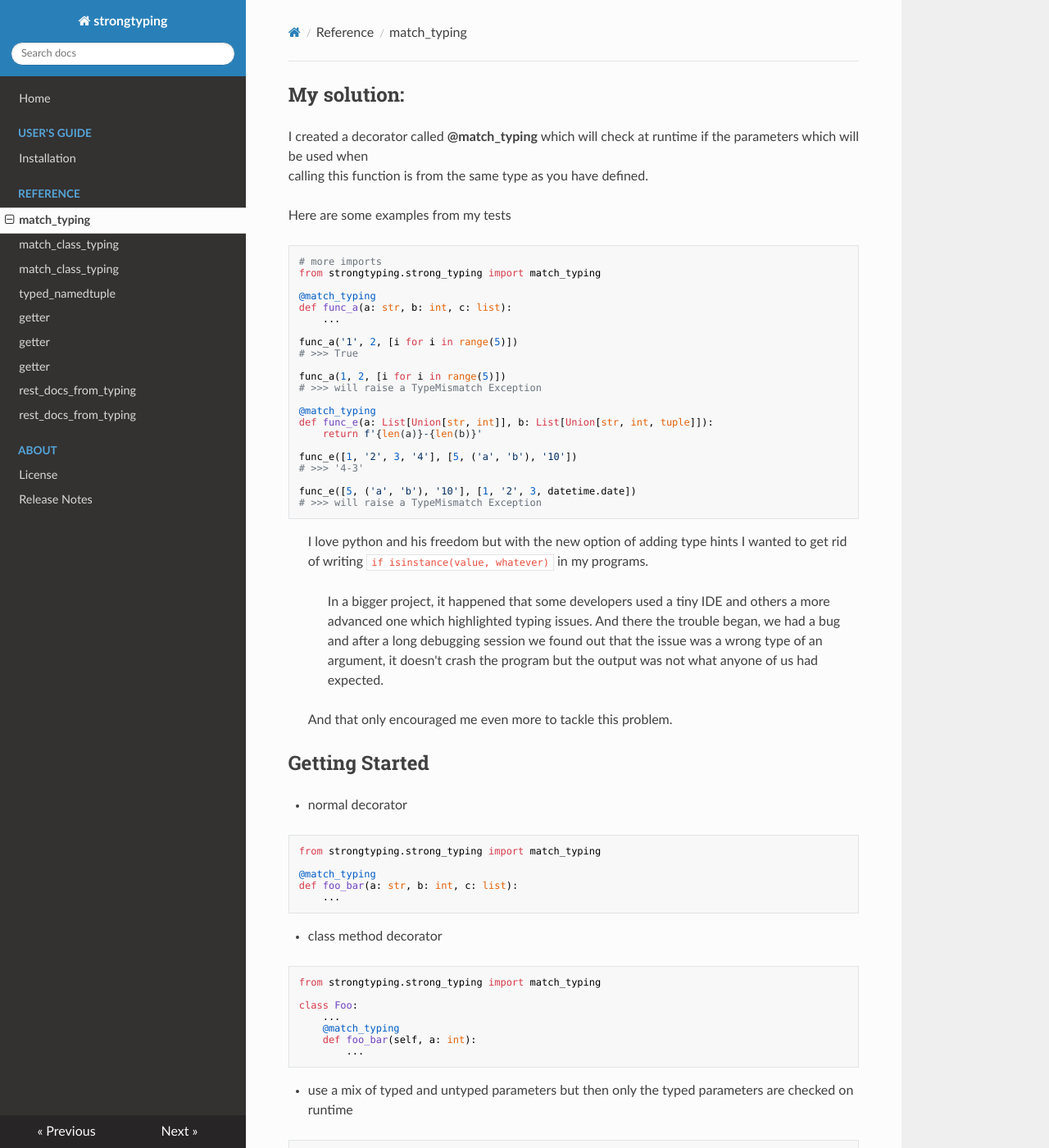
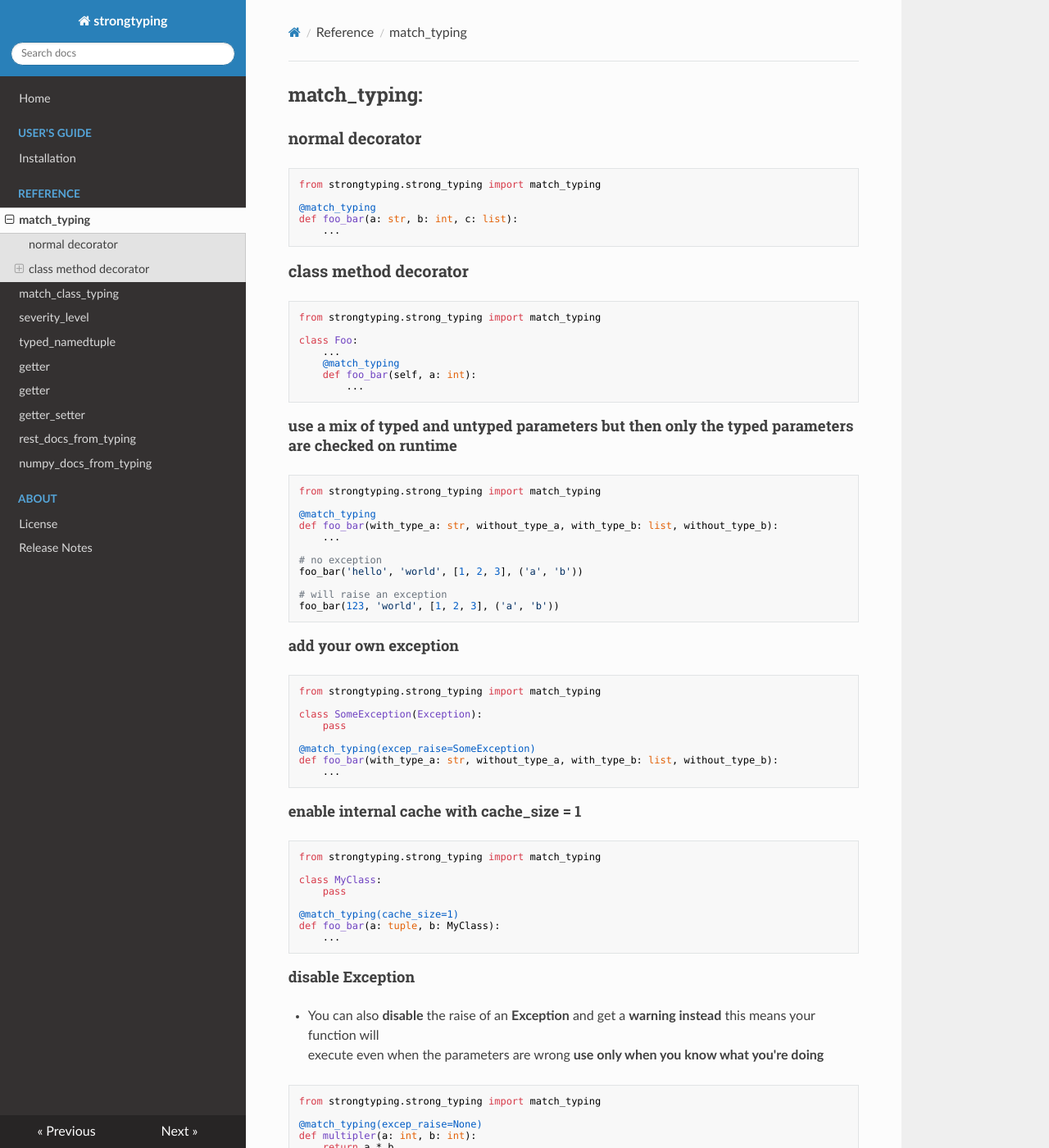
Before and after one commit to FelixTheC/strongtyping, an MkDocs documentation site: the page built from docs/match_typing.md, in a window 1280 px wide and 1400 px high. Shown: the whole window at 82% size. Built offline with MkDocs 1.6.1, drawn with Linux system fonts in a browser that asks for light colours; nearby versions of some CDN libraries; some of the changed text lies outside the part shown.

Commit message:
[UPD] docs

````diff
--- a/docs/match_typing.md
+++ b/docs/match_typing.md
@@ -1,43 +1,6 @@
-## My solution:
-I created a decorator called <b>@match_typing</b> which will check at runtime if the parameters which will be used when <br>
-calling this function is from the same type as you have defined.<br><br>
-Here are some examples from my tests
-```python
-# more imports
-from strongtyping.strong_typing import match_typing
+## match_typing:
 
-@match_typing
-def func_a(a: str, b: int, c: list):
-    ...
-
-func_a('1', 2, [i for i in range(5)])
-# >>> True
-
-func_a(1, 2, [i for i in range(5)])
-# >>> will raise a TypeMismatch Exception
-
-@match_typing
-def func_e(a: List[Union[str, int]], b: List[Union[str, int, tuple]]):
-    return f'{len(a)}-{len(b)}'
-
-func_e([1, '2', 3, '4'], [5, ('a', 'b'), '10'])
-# >>> '4-3'
-
-func_e([5, ('a', 'b'), '10'], [1, '2', 3, datetime.date])
-# >>> will raise a TypeMismatch Exception
-```
-> I love python and his freedom but with the new option of adding type hints I wanted to get rid of writing `if isinstance(value, whatever)` in my programs.
->
->> In a bigger project, it happened that some developers used a tiny IDE and others a more advanced one which highlighted
- typing issues. And there the trouble began, we had a bug and after a long debugging session we found out that the issue
- was a wrong type of an argument, it doesn't crash the program but the output was not what anyone of us had expected.
->
-> And that only encouraged me even more to tackle this problem.
-
-
-## Getting Started
-
-- normal decorator
+### normal decorator
 ```python
 from strongtyping.strong_typing import match_typing
 
@@ -46,7 +9,7 @@ def foo_bar(a: str, b: int, c: list):
     ...
 ```
 
-- class method decorator
+### class method decorator
 ```python
 from strongtyping.strong_typing import match_typing
 
@@ -57,7 +20,7 @@ class Foo:
         ...
 ```
 
-- use a mix of typed and untyped parameters but then only the typed parameters are checked on runtime
+#### use a mix of typed and untyped parameters but then only the typed parameters are checked on runtime
 ```python
 from strongtyping.strong_typing import match_typing
 
@@ -72,7 +35,7 @@ foo_bar('hello', 'world', [1, 2, 3], ('a', 'b'))
 foo_bar(123, 'world', [1, 2, 3], ('a', 'b'))
 ```
 
-- add your own exception
+#### add your own exception
 ```python
 from strongtyping.strong_typing import match_typing
 
@@ -84,7 +47,7 @@ def foo_bar(with_type_a: str, without_type_a, with_type_b: list, without_type_b)
     ...
 ```
 
-- enable internal cache with cache_size = 1
+#### enable internal cache with cache_size = 1
 ```python
 from strongtyping.strong_typing import match_typing
 
@@ -96,9 +59,9 @@ def foo_bar(a: tuple, b: MyClass):
     ...
 ```
 
-- disable Exception
-    - You can also __disable__ the raise of an __Exception__ and get a __warning instead__ this means your function will <br>
-    execute even when the parameters are wrong <b>use only when you know what you're doing</b>
+#### disable Exception
+  - You can also __disable__ the raise of an __Exception__ and get a __warning instead__ this means your function will <br>
+  execute even when the parameters are wrong <b>use only when you know what you're doing</b>
 ```python
 from strongtyping.strong_typing import match_typing
 
@@ -133,12 +96,3 @@ HelloHelloHelloHello
     - FunctionType
     - MethodType
 - with string types representation like
-
-```python
-from strongtyping.strong_typing import match_typing
-
-class A:
-    @match_typing
-    def func_a(self, a: 'A'):
-        ...
-```
--- a/mkdocs.yml
+++ b/mkdocs.yml
@@ -6,13 +6,13 @@ nav:
     - Reference:
         - 'match_typing': 'match_typing.md'
         - 'match_class_typing': 'match_class_typing.md'
-        - 'severity_level': 'match_class_typing.md'
+        - 'severity_level': 'severity_level.md'
         - 'typed_namedtuple': 'namedtuple.md'
-        - 'getter': 'getter_setter.md'
-        - 'setter': 'getter_setter.md'
+        - 'getter': 'setter.md'
+        - 'setter': 'setter.md'
         - 'getter_setter': 'getter_setter.md'
-        - 'rest_docs_from_typing': 'docs_from_typing.md'
-        - 'numpy_docs_from_typing': 'docs_from_typing.md'
+        - 'rest_docs_from_typing': 'rest_docs_from_typing.md'
+        - 'numpy_docs_from_typing': 'numpy_docs_from_typing.md'
     - About:
         - 'License': 'license.md'
         - 'Release Notes': 'release-notes.md'
````
Also changed, not shown: docs/getter_setter.md (+0 -28 lines), docs/index.md (+36 -1 lines), docs/namedtuple.md (+2 -1 lines), docs/numpy_docs_from_typing.md (added, +137 -0 lines), docs/rest_docs_from_typing.md (renamed from docs/docs_from_typing.md, +14 -41 lines), docs/setter.md (added, +26 -0 lines), docs/severity_level.md (added, +104 -0 lines).
